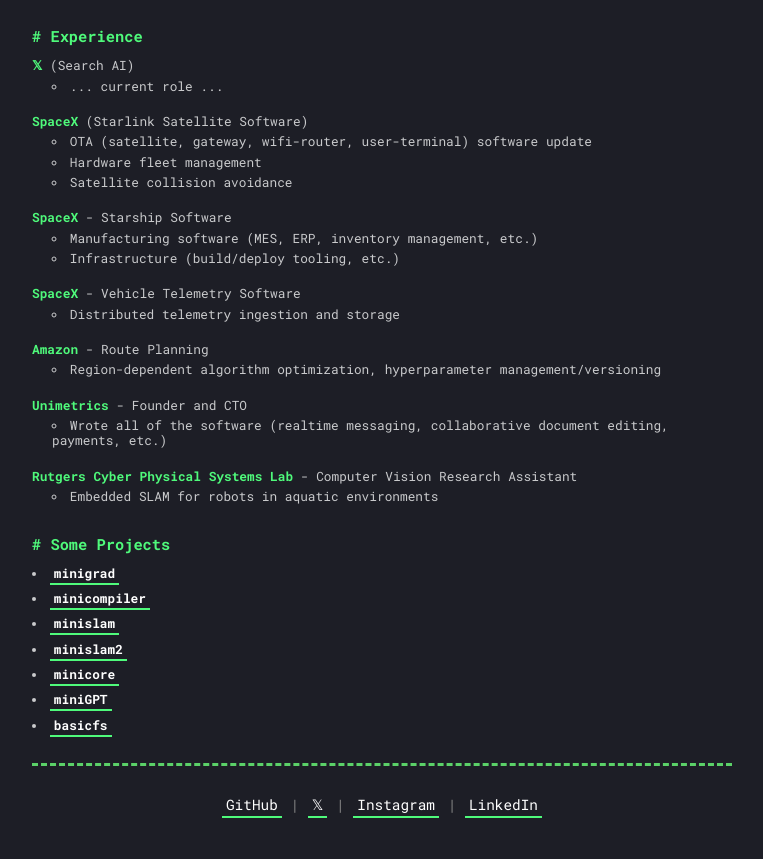
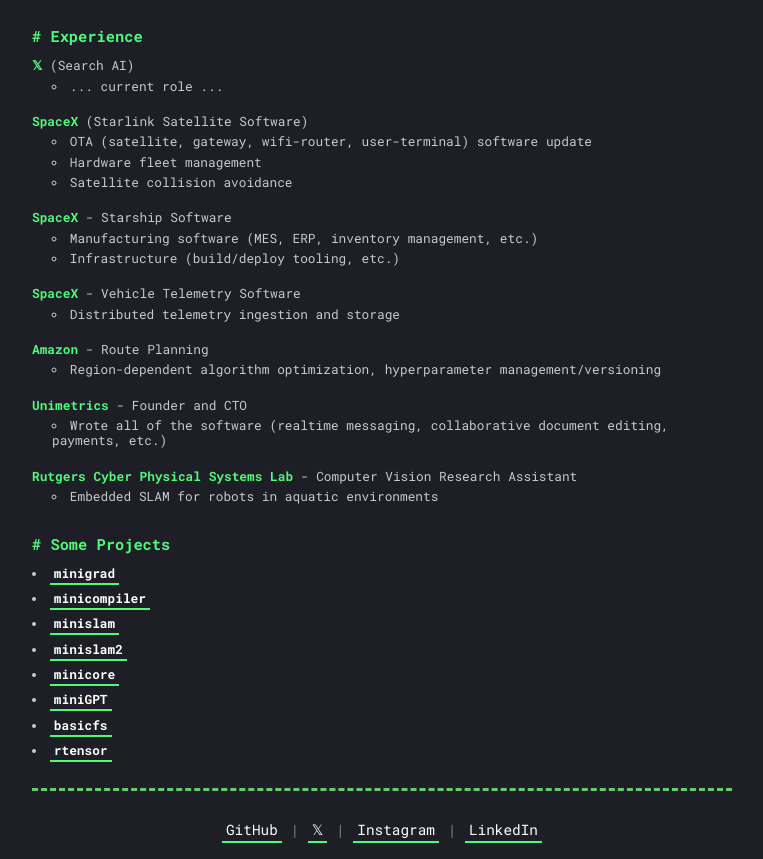
Before and after one commit to markoelez/markoelez.github.io, a plain HTML site: page index.html in a window 1280 px wide. Shown: the part 116-975 px from the top of the page, without its empty margins (258-1021 px from the left). Before the commit the page ends 949 px from the top, so only its background shows below. Drawn offline with Linux system fonts and the light colour scheme.

Commit message:
Update index.html

```diff
--- a/index.html
+++ b/index.html
@@ -176,6 +176,7 @@
                 <li><strong><a href="https://github.com/markoelez/minicore">minicore</a></strong></li>
                 <li><strong><a href="https://github.com/markoelez/minigpt">miniGPT</a></strong></li>
                 <li><strong><a href="https://github.com/markoelez/basicfs">basicfs</a></strong></li>
+                <li><strong><a href="https://github.com/markoelez/rtensor">rtensor</a></strong></li>
             </ul>
         </div>
         <div class="divider"></div>
```
